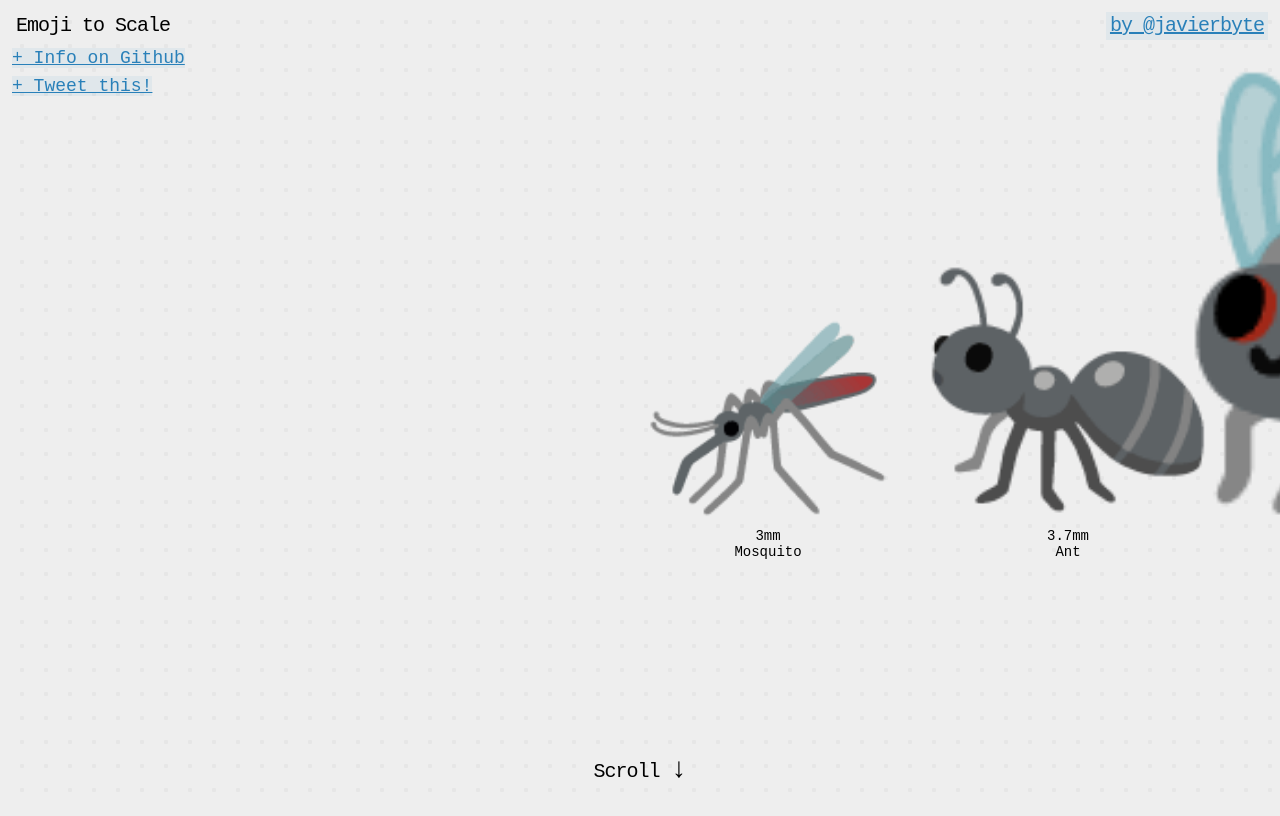
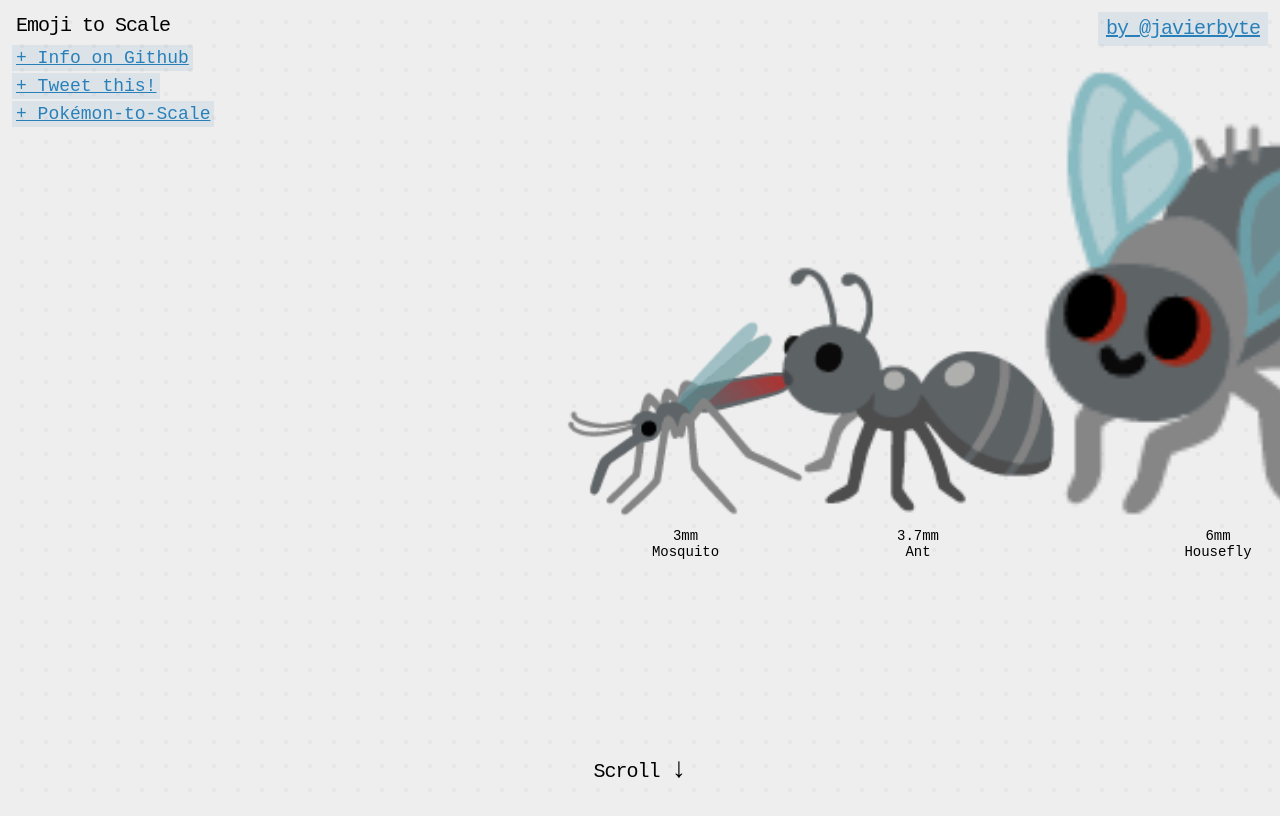
Before and after one commit to maxwill87/emoji-to-scale, a React (Create React App) app: page / in a window 1280 px wide. Shown: the top 816 px of the page. Built offline with nearby package versions, Linux system fonts and the light colour scheme.

Commit message:
Improve range of scroll

```diff
--- a/public/index.html
+++ b/public/index.html
@@ -35,20 +35,27 @@
           <a href="https://github.com/javierbyte/emoji-to-scale">+ Info on Github</a>
         </div>
         <div style="margin-top: 8px">
-          <a href="https://twitter.com/intent/tweet?text=Visualize%20emojis%20to%20scale.%20The%20chicken%20is%20not%20bigger%20than%20the%20car%20anymore!%20%F0%9F%90%93%F0%9F%9A%97%0A%20http%3A//javier.xyz/emoji-to-scale/">
+          <a
+            href="https://twitter.com/intent/tweet?text=Visualize%20emojis%20to%20scale.%20The%20chicken%20is%20not%20bigger%20than%20the%20car%20anymore!%20%F0%9F%90%93%F0%9F%9A%97%0A%20http%3A//javier.xyz/emoji-to-scale/"
+          >
             + Tweet this!
           </a>
         </div>
+        <div style="margin-top: 8px">
+          <a href="https://javier.xyz/pokemon-to-scale/"> + Pokémon-to-Scale </a>
+        </div>
       </div>
+    </div>
+
+    <div class="header">
+      <div style="flex: 1"></div>
       <a href="https://twitter.com/javierbyte">
         <h1>by @javierbyte</h1>
       </a>
     </div>
 
     <div class="footer">
-      <h2>
-        Scroll <span style="font-size: 28px">↓</span>
-      </h2>
+      <h2>Scroll <span style="font-size: 28px">↓</span></h2>
     </div>
 
     <div id="root"></div>
--- a/src/app.jsx
+++ b/src/app.jsx
@@ -22,7 +22,7 @@ function App() {
 
   useEffect(() => {
     getData().then((res) => {
-      document.body.style.height = `${emojiSpace * res.length + window.innerHeight}px`;
+      document.body.style.height = `${emojiSpace * res.length + window.innerHeight - emojiSpace}px`;
       dataSet(res);
     });
 
@@ -40,7 +40,7 @@ function App() {
         const windowWidth = window.innerWidth;
         const compoundDistance = windowWidth / 2 + idx * emojiSpace;
 
-        let relativeDistance = compoundDistance - scroll;
+        let relativeDistance = compoundDistance - scroll - emojiSpace / 2;
 
         // Slow the scrolling at the beginning of the screen
         if (relativeDistance < windowWidth / 2) {
--- a/src/style.css
+++ b/src/style.css
@@ -19,7 +19,7 @@ body {
   font-size: 18px;
   background-color: #eee;
   color: #000;
-  height: 30520px;
+  height: 33475px;
   font-family: monospace;
 }
 
@@ -34,7 +34,10 @@ body {
 
 a {
   color: #2980b9;
-  background-color: #2980b911;
+  background-color: #2980b918;
+}
+a:hover {
+  background-color: #2980b938;
 }
 
 .emoji-display {
@@ -73,6 +76,7 @@ a {
   padding: 12px;
   top: 0;
   left: 0;
+  z-index: 1;
 }
 
 .footer {
@@ -94,6 +98,10 @@ h2 {
   padding: 4px;
 }
 
+a {
+  padding: 3px 4px;
+}
+
 h2 {
   top: auto;
   bottom: 32px;
```
